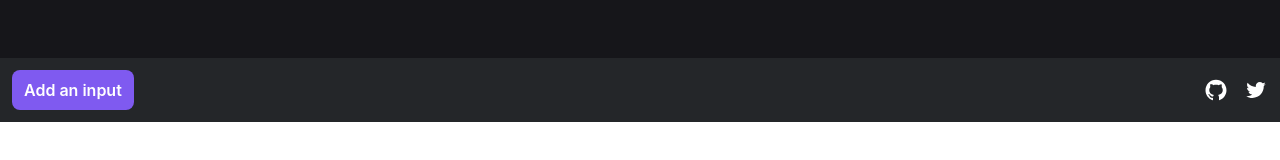
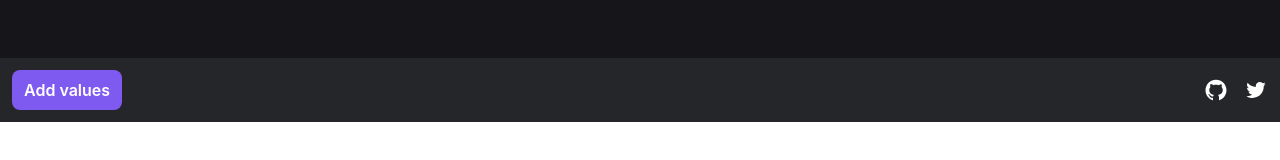
Before and after one commit to zacBkh/chrome-clipboard, a React (Create React App) app: page / in a window 1280 px wide. Shown: the part 378-538 px from the top of the page. Built offline with nearby package versions, Linux system fonts and the light colour scheme.

Commit message:
fix: add line break for long words

```diff
--- a/src/components/add-info-button.tsx
+++ b/src/components/add-info-button.tsx
@@ -13,7 +13,7 @@ const AddInfoBtn: FC<propsType> = ({ onAddInfoHandler, onAbortAdd, step }) => {
       onClick={() => (step === 0 ? onAddInfoHandler() : onAbortAdd())}
       className="bg-[#7f5af0] font-semibold px-3 py-2 rounded-lg"
     >
-      {step === 0 ? 'Add an input ' : 'Cancel'}
+      {step === 0 ? 'Add values ' : 'Cancel'}
     </button>
   )
 }
--- a/src/components/info-displayers.tsx
+++ b/src/components/info-displayers.tsx
@@ -76,7 +76,7 @@ const InfoDisplayer: FC<InfoDisplayerProps> = ({
           required
         ></input>
       ) : (
-        <p>{data}</p>
+        <p className="break-words">{data}</p>
       )}
 
       {isAnotherFieldUnderEdition ? (
```
